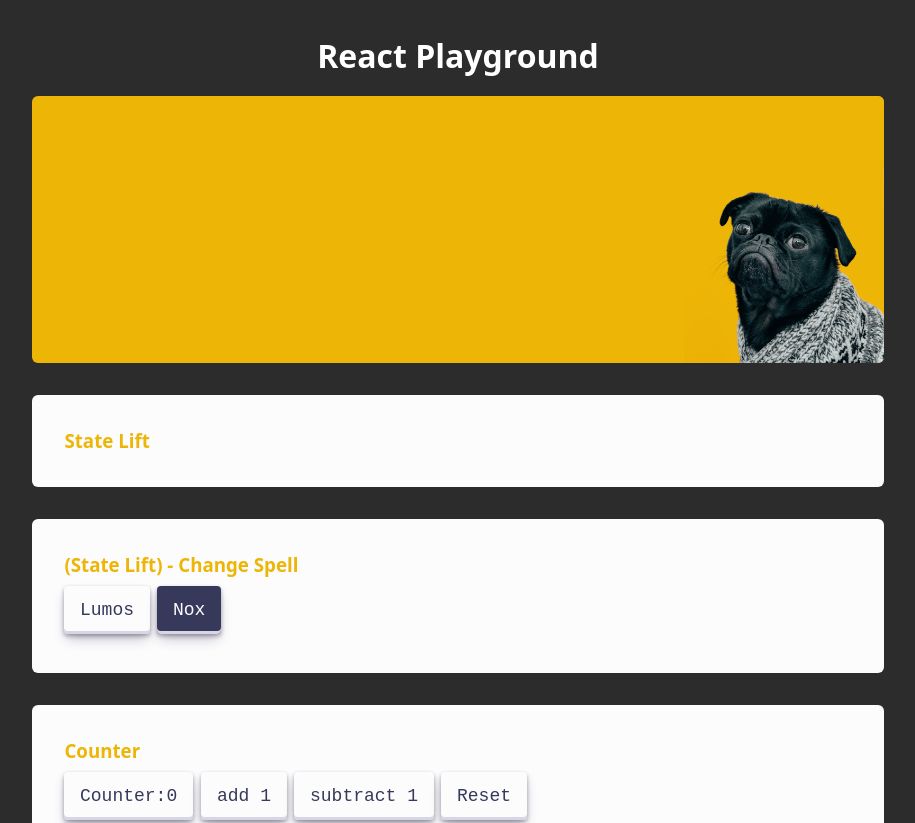
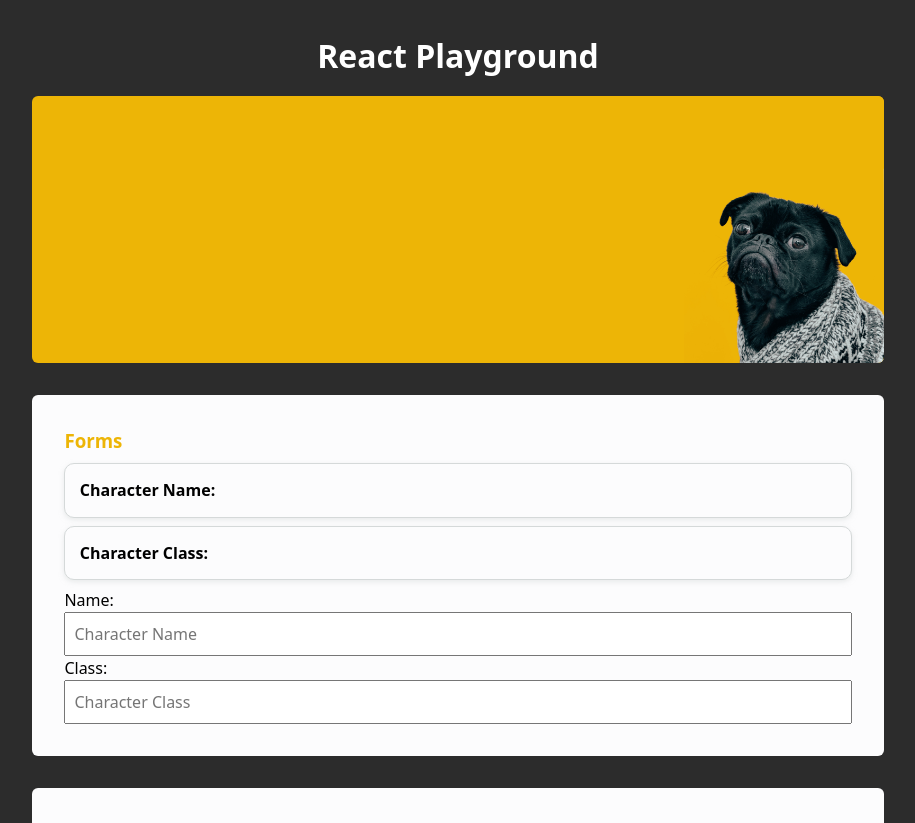
Before and after one commit to pdrowilson/react-advanced, a React (Vite) app: page / in a window 1280 px wide. Shown: the top 823 px of the page, without its empty margins (182-1097 px from the left). Built offline with nearby package versions, Linux system fonts and the light colour scheme.

Commit message:
simple forms

```diff
--- a/src/App.css
+++ b/src/App.css
@@ -158,3 +158,16 @@ img {
   box-shadow: #27293f 0 3px 7px inset;
   transform: translateY(2px);
 }
+
+form {
+  margin: 0 auto;
+  text-align: left;
+}
+
+input,
+textarea,
+select {
+  min-width: 100%;
+  display: block;
+  padding: .5rem;
+}
--- a/src/App.jsx
+++ b/src/App.jsx
@@ -9,6 +9,7 @@ import PropChildren from './components/PropChildren';
 import PropFunction from './components/PropFunction';
 import StateLift from './components/StateLift';
 import ChangeSpell from './components/StateLift/ChangeSpell';
+import Forms from './components/Forms';
 
 function App() {
   const [pokemonCaught, setPokemonCaught] = useState('');
@@ -28,6 +29,7 @@ function App() {
       <div className="img-card">
         <img src={doggy} alt="Man's best friend" />
       </div>
+      <Forms title="Forms" />
       <StateLift title="State Lift" spell={spell} />
       <ChangeSpell title="(State Lift) - Change Spell" castSpell={castSpell} />
       <Counter title="Counter" />
--- /dev/null
+++ b/src/components/Forms/index.jsx
@@ -0,0 +1,50 @@
+import { useState } from 'react';
+
+function Forms({ title }) {
+  const [character, setCharacter] = useState('');
+  const [charClass, setCharClass] = useState('');
+
+  const handleSubmit = (event) => {
+    event.prevent.default();
+    console.log('sending form...');
+  };
+  return (
+    <div className="card">
+      <h3>{title}</h3>
+      <div className="mini-card">
+        <strong>Character Name: </strong>
+        {character}
+      </div>
+      <div className="mini-card">
+        <p>
+          <strong>Character Class: </strong>
+          {charClass}
+        </p>
+      </div>
+      <form onSubmit={handleSubmit}>
+        <label htmlFor="name">
+          Name:
+          <input
+            type="text"
+            name="name"
+            placeholder="Character Name"
+            onChange={(e) => setCharacter(e.target.value)}
+            value={character}
+          />
+        </label>
+        <label htmlFor="charClass">
+          Class:
+          <input
+            type="text"
+            name="charClass"
+            placeholder="Character Class"
+            onChange={(e) => setCharClass(e.target.value)}
+            value={charClass}
+          />
+        </label>
+      </form>
+    </div>
+  );
+}
+
+export default Forms;
```
